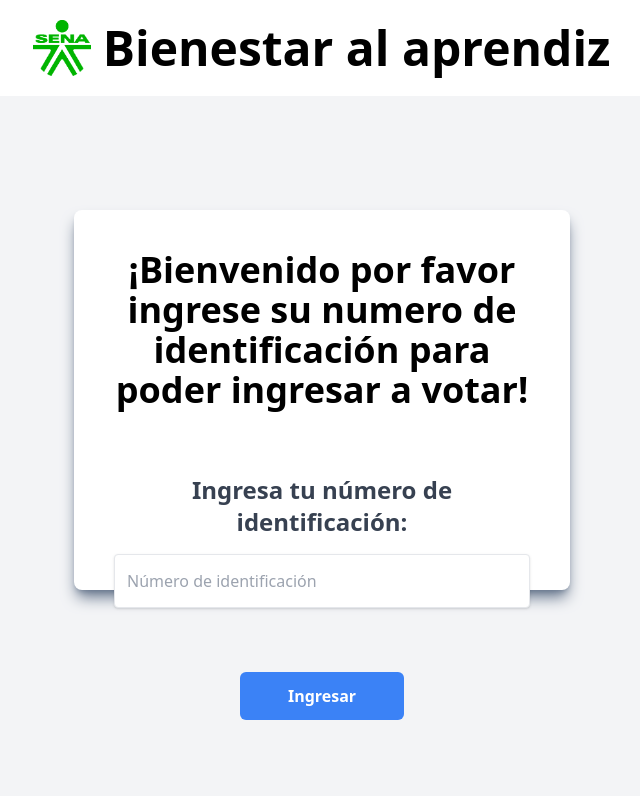
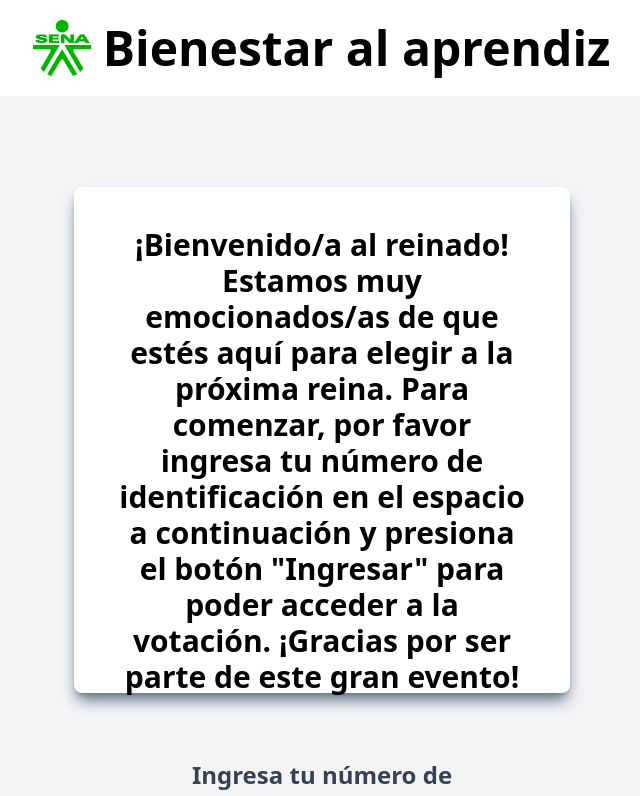
Before and after one commit to Osorio3408/Votacion-Reinado-Sena, a React (Create React App) app: page / in a window 1280 px wide. Shown: the top 796 px of the page, without its empty margins (318-958 px from the left). Built offline with nearby package versions, Linux system fonts and the light colour scheme.

Commit message:
Agregue la page de los resultados y agregue una validacion al input de la page validation, ademas cambie unos textos para ser mas llamativos

```diff
--- a/src/App.js
+++ b/src/App.js
@@ -3,6 +3,7 @@ import { Body } from "./components/Layout/Body/Body";
 import { Header } from "./components/Layout/Header/Header";
 import { Validation } from "./components/Pages/Validation/Validation";
 import { BrowserRouter as Router, Route, Routes } from "react-router-dom";
+import { Results } from "./components/Pages/Results/Results";
 
 function App() {
   return (
@@ -12,6 +13,7 @@ function App() {
         <Routes>
           <Route path="/" element={<Validation />} />
           <Route path="/card" element={<Body />} />
+          <Route path="/results" element={<Results />} />
         </Routes>
       </Router>
     </div>
--- a/src/components/Layout/Body/Body.jsx
+++ b/src/components/Layout/Body/Body.jsx
@@ -9,50 +9,50 @@ import { OptionsAlert } from "../../helpers/ToastResp";
 import { useNavigate } from "react-router-dom";
 
 export const Body = () => {
+  const navigate = useNavigate();
 
-  const navigate = useNavigate()
-
-  const [information, setInformation] = useState([])
-  const [search, setSearch] = useState("")
-  const [isloading, setIsloading] = useState(true)
+  const [information, setInformation] = useState([]);
+  const [search, setSearch] = useState("");
+  const [isloading, setIsloading] = useState(true);
 
   const getPartcipe = async () => {
     await axios
       .get(getParticipants)
       .then(({ data }) => {
-        setInformation(data)
-        setIsloading(false)
+        setInformation(data);
+        setIsloading(false);
       })
       .catch((err) => {
-        console.log("servidor")
-      })
-  }
+        console.log("servidor");
+      });
+  };
 
   const handle = (e) => {
-    setSearch(e.target.value)
-  }
+    setSearch(e.target.value);
+  };
 
   const handleClick = async (id) => {
-    let userId = JSON.parse(localStorage.getItem('id_votante'))
-    await axios.patch(`${postVotos}/${id}/${userId}`)
+    let userId = JSON.parse(localStorage.getItem("id_votante"));
+    await axios
+      .patch(`${postVotos}/${id}/${userId}`)
       .then((responde) => {
-        toast.success('Gracias por votar!', OptionsAlert);
-        localStorage.removeItem('id_votante')
-        navigate('/')
+        toast.success("Gracias por votar!", OptionsAlert);
+        localStorage.removeItem("id_votante");
+        navigate("/");
       })
       .catch((err) => {
-        console.log(err)
-      })
-  }
+        console.log(err);
+      });
+  };
 
   useEffect(() => {
-    let userId = JSON.parse(localStorage.getItem('id_votante'))
+    let userId = JSON.parse(localStorage.getItem("id_votante"));
     if (userId === null) {
-      navigate('/')
-    }else{
-      getPartcipe()
+      navigate("/");
+    } else {
+      getPartcipe();
     }
-  }, [])
+  }, []);
 
   const result = !search
     ? information
@@ -60,12 +60,11 @@ export const Body = () => {
         data.name.toLowerCase().includes(search.toLowerCase())
       );
 
-
   return (
     <>
-      {isloading ?
+      {isloading ? (
         <Loading />
-        :
+      ) : (
         <div>
           <div className="bg-slate-500 h-screen overflow-auto md:overflow-auto ">
             <div className="flex justify-center items-center text-2xl bg-neutral-800 border-white border-t mt-14 lg:mt-24 h-12 text-center font-semibold text-white">
@@ -82,11 +81,11 @@ export const Body = () => {
             </div>
             <div className="mt-5">
               <h1 className="text-black font-bold text-3xl mb-0 text-center">
-              Selecciona a tu mejor participante!
+                ¿Tienes una reina favorita? ¡Haz que gane con tu voto! Vota por
+                ella y ayúdala a ganar!
               </h1>
               <div className="flex gap-5 flex-col  md:flex-row md:flex-wrap justify-center items-center p-5">
-              {
-                result.map((data) => (
+                {result.map((data) => (
                   <Card
                     name={data.name}
                     image={data.image}
@@ -96,17 +95,13 @@ export const Body = () => {
             culpa tenetur fugiat quo illo nesciunt quam nemo aliquam, quia quis odit
           ea sint quas, dicta ad debitis placeat! Iste, provident."
                   />
-                ))
-              }
-
+                ))}
               </div>
             </div>
-          <Footer/>
+            <Footer />
           </div>
-
         </div>
-      }
-
+      )}
     </>
   );
 };
--- a/src/components/Pages/Validation/Validation.jsx
+++ b/src/components/Pages/Validation/Validation.jsx
@@ -7,35 +7,44 @@ import { toast } from "react-toastify";
 import { OptionsAlert } from "../../helpers/ToastResp";
 
 export const Validation = () => {
-
-  const navigate = useNavigate()
+  const navigate = useNavigate();
 
   const [idNumber, setIdNumber] = useState("");
 
-  const handleSubmit = async(e) => {
+  const handleSubmit = async (e) => {
     e.preventDefault();
     // Lógica para procesar el envío del formulario aquí
-    await axios.get(`${VerifyUsers}/${idNumber}`)
-    .then(({data}) =>{
-      console.log(data)
-      if (data.status === false) {
-        toast.error('Perdon tu ya votaste', OptionsAlert)
-      }else{
-        localStorage.setItem('id_votante', JSON.stringify(idNumber))
-        navigate('/card')
-      }
-    }).catch((err) =>{
-      toast.error('No estas ingresado en el sena', OptionsAlert)
-    })
+
+    if (idNumber != "") {
+      await axios
+        .get(`${VerifyUsers}/${idNumber}`)
+        .then(({ data }) => {
+          console.log(data);
+          if (data.status === false) {
+            toast.error("Perdon tu ya votaste", OptionsAlert);
+          } else {
+            localStorage.setItem("id_votante", JSON.stringify(idNumber));
+            navigate("/card");
+          }
+        })
+        .catch((err) => {
+          toast.error("No estas ingresado en el sena", OptionsAlert);
+        });
+    } else {
+      toast.error("Ingresa tú número de indentificación!", OptionsAlert);
+    }
   };
 
   return (
     <div>
-      <div className=" bg-gray-100 flex flex-col  justify-center items-center h-screen p-5">
-        <div className="bg-white lg:w-2/5 lg:h-2/4 p-10 rounded-lg shadow-slate-500 shadow-lg">
-          <h1 className="text-2xl lg:text-4xl font-bold text-center mb-10">
-            <strong>¡Bienvenido</strong> por favor ingrese su numero de
-            identificación para poder ingresar a votar!
+      <div className=" bg-gray-100 flex flex-col justify-center items-center h-screen p-5">
+        <div className="bg-white lg:w-2/5 lg:h-4/6 p-10 lg:mt-20 md:mt-0 rounded-lg shadow-slate-500 shadow-lg">
+          <h1 className="text-lg lg:text-3xl font-semibold text-center mb-10">
+            ¡<strong>Bienvenido/a</strong> al reinado! Estamos muy
+            emocionados/as de que estés aquí para elegir a la próxima reina.
+            Para comenzar, por favor ingresa tu número de identificación en el
+            espacio a continuación y presiona el botón "Ingresar" para poder
+            acceder a la votación. ¡Gracias por ser parte de este gran evento!
           </h1>
           <form onSubmit={handleSubmit}>
             <div className="lg:mt-16 mt-10 mb-2 lg:mb-8">
@@ -45,7 +54,7 @@ export const Validation = () => {
                 Ingresa tu número de identificación:
               </label>
               <input
-                className="shadow appearance-none border rounded w-full mt-2 py-3 lg:py-4 px-3 text-gray-700 leading-tight focus:outline-none focus:shadow-outline"
+                className="shadow-lg  appearance-none border border-neutral-400 rounded w-full mt-2 py-3 lg:py-4 px-3 text-gray-700 leading-tight focus:outline-none focus:shadow-outline"
                 id="idNumber"
                 type="number"
                 placeholder="Número de identificación"
--- a/src/components/helpers/ToastResp.jsx
+++ b/src/components/helpers/ToastResp.jsx
@@ -7,5 +7,5 @@ export const OptionsAlert = {
   draggable: true,
   progress: undefined,
   theme: "light",
-    className:"flex justify-center items-center w-80"
-}
+  className: "flex justify-center items-center w-full",
+};
--- a/src/components/ui/Navbar/Navbar.jsx
+++ b/src/components/ui/Navbar/Navbar.jsx
@@ -2,15 +2,15 @@ import React from "react";
 
 export const Navbar = () => {
   return (
-    <nav className="bg-white border-gray-200 px-2 sm:px-4 py-2.5 absolute w-full h-14 lg:h-24 flex dark:bg-neutral-800 lg:mb-96">
+    <nav className="bg-white border-gray-200 px-2 sm:px-4 py-2.5 absolute w-full h-16 lg:h-24 flex dark:bg-neutral-800 lg:mb-96">
       <div className="flex items-center justify-between mx-auto flex-row">
         <div className="flex gap-3 items-center">
           <img
             src={"./logo-sena-verde-png-sin-fondo.png"}
-            className="h-10 lg:h-14"
+            className="h-9 lg:h-14"
             alt="logo sena"
           />
-          <span className="self-center text-3xl lg:text-5xl font-bold whitespace-nowrap dark:text-white">
+          <span className="self-center text-2xl lg:text-5xl font-bold whitespace-nowrap dark:text-white">
             Bienestar al aprendiz
           </span>
         </div>
```
Lines whose indentation alone changed are shown as unchanged.
